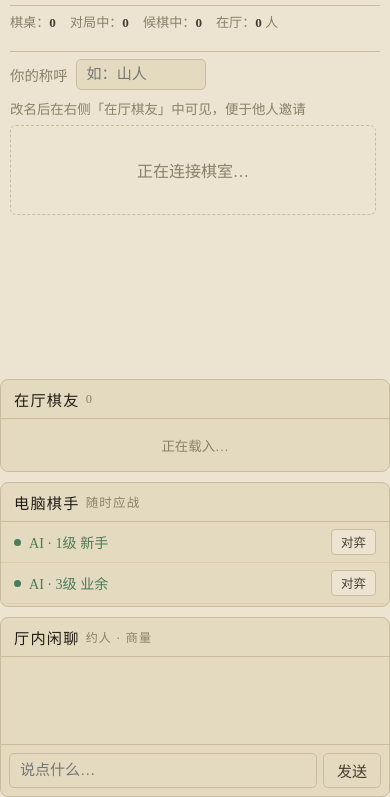
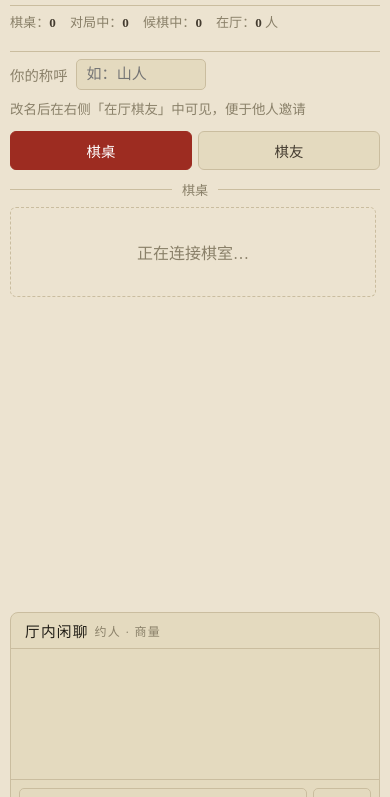
Before and after one commit to dchwen-cpu/xiangqi-net, a website: page xiangqi-net/public/lobby.html in a window 390 px wide. Shown: the part 47-844 px from the top of the page. Drawn offline with nearby package versions, Linux system fonts and the light colour scheme; no server answers.

Commit message:
Add files via upload

```diff
--- a/xiangqi-net/public/lobby.html
+++ b/xiangqi-net/public/lobby.html
@@ -12,15 +12,21 @@ body{background:var(--paper);color:var(--i2);font-family:var(--song);
   display:flex;flex-direction:column}
 .wrap{flex:1;min-height:0;width:100%;max-width:1120px;margin:0 auto;
   padding:0 14px 12px;display:flex;flex-direction:column}
-/* 主区吃掉头部之外的全部高度，无需 calc 猜测 */
-.main-grid{flex:1;min-height:0;display:flex;gap:16px;align-items:stretch}
+/* 主区上下两段：上段(棋桌+棋友) 占大头，下段(闲聊) 铺满宽、固定高度 */
+.main-grid{flex:1;min-height:0;display:flex;flex-direction:column;gap:10px}
+.main-top{flex:1;min-height:0;display:flex;gap:16px;align-items:stretch}
 .col-left{flex:1;min-width:0;display:flex;flex-direction:column;min-height:0}
 #tables{flex:1;min-height:0;overflow-y:auto;padding-right:4px}
 #tables::-webkit-scrollbar,.plist::-webkit-scrollbar,#lc-log::-webkit-scrollbar{width:7px}
 #tables::-webkit-scrollbar-thumb,.plist::-webkit-scrollbar-thumb,#lc-log::-webkit-scrollbar-thumb{
   background:var(--line);border-radius:4px}
-.col-right{width:280px;flex:0 0 280px;min-height:0;
+.col-right{width:260px;flex:0 0 260px;min-height:0;
   display:flex;flex-direction:column;gap:10px}
+.panel.people,.panel.ai{flex:1;max-height:none}
+
+/* 闲聊：独立一段，铺满全宽，固定高度，紧贴棋桌下方 */
+#lobby-chat{flex:0 0 190px;width:100%;
+  display:flex;flex-direction:column}
 /* 手机：三个标签轮流占满整屏，不再堆叠成长条 */
 .tabs{display:none;flex-shrink:0;gap:6px;padding:6px 0 8px}
 .tabs button{flex:1;padding:8px 0;font-size:.9rem;font-family:var(--song);
@@ -31,23 +37,24 @@ body{background:var(--paper);color:var(--i2);font-family:var(--song);
   padding:0 5px;font-size:.72rem;margin-left:4px}
 
 @media(max-width:720px){
-  .wrap{padding:0 10px 8px}
-  header{padding:9px 0 6px}
+  .wrap{padding:0 10px 8px;overflow-y:auto}
+  html,body{overflow:auto}
+  header{padding:9px 0 6px;flex-shrink:0}
   header .t{font-size:1.2rem}
   header .s{display:none}
-  #room-status{gap:10px;font-size:.76rem}
+  #room-status{gap:10px;font-size:.76rem;flex-shrink:0}
   .divider{display:none}
-  .tabs{display:flex}
-  .main-grid{flex-direction:column;gap:0}
-  .col-left,.col-right{width:100%;flex:1;min-height:0}
-  .panel.people,.panel.ai{max-height:none;flex:1}
-  /* 按标签显示 */
+  .tabs{display:flex;flex-shrink:0}
+  .main-grid{flex-direction:column;gap:8px;flex:none}
+  .main-top{flex-direction:column;flex:none;min-height:50vh}
+  .col-left,.col-right{width:100%}
+  .col-left{flex:1;min-height:40vh}
+  .col-right{flex:none}
+  .panel.people,.panel.ai{max-height:none;flex:1;min-height:150px}
+  /* 按标签显示：棋桌 / 棋友，闲聊始终显示在最下面（随页面滚动） */
   body.tb-tables .col-right{display:none}
   body.tb-people .col-left{display:none}
-  body.tb-people #lobby-chat{display:none}
-  body.tb-chat   .col-left{display:none}
-  body.tb-chat   .panel.people,body.tb-chat .panel.ai{display:none}
-  body.tb-chat   #lobby-chat{flex:1}
+  #lobby-chat{flex:0 0 220px;margin-top:4px}
   .trow{padding:8px 11px;margin-bottom:6px}
   .trow-main{gap:8px}
   .trow .nm{min-width:auto;font-size:.98rem}
@@ -148,11 +155,10 @@ button.go:disabled{opacity:.4;cursor:default}
 .ready-mark{font-size:.85rem;color:var(--jade)}
 .hint-txt{font-size:.84rem;color:var(--faint);flex:1}
 
-/* 大厅聊天 */
-#lobby-chat{background:var(--p2);border:1px solid var(--line);border-radius:8px;
-  overflow:hidden;display:flex;flex-direction:column;flex:1 1 auto;min-height:150px;margin:0}
-#lc-head{padding:8px 13px;border-bottom:1px solid var(--line);font-family:var(--kai);
-  font-size:.95rem;color:var(--ink);letter-spacing:.08em;display:flex;align-items:center;gap:6px;flex-shrink:0}
+/* 大厅聊天：布局尺寸(flex/width)在上面 .main-grid 区块统一定义，这里只管外观 */
+#lobby-chat{background:var(--p2);border:1px solid var(--line);border-radius:8px;overflow:hidden}
+#lc-head{padding:7px 14px;border-bottom:1px solid var(--line);font-family:var(--kai);
+  font-size:.92rem;color:var(--ink);letter-spacing:.08em;display:flex;align-items:center;gap:6px;flex-shrink:0}
 #lc-log{flex:1;min-height:0;overflow-y:auto;padding:9px 14px;font-size:.87rem;line-height:1.7}
 #lc-log .who{font-weight:bold;color:var(--seal)}
 #lc-log .sys{color:var(--faint);font-style:italic;font-size:.82rem}
@@ -181,8 +187,16 @@ button.go:disabled{opacity:.4;cursor:default}
   <span style="color:var(--faint);font-size:.84rem">改名后在右侧「在厅棋友」中可见，便于他人邀请</span>
 </div>
 
+<div class="tabs" id="tabs">
+  <button data-tb="tables" class="on">棋桌</button>
+  <button data-tb="people">棋友</button>
+</div>
+
+<div class="main-grid">
+<div class="main-top">
+<div class="col-left">
+<div class="divider"><div class="ln"></div><span>棋桌</span><div class="ln"></div></div>
 <div id="tables"><div class="empty-hint">正在连接棋室…</div></div>
-
 </div><!-- /col-left -->
 
 <aside class="col-right">
@@ -194,7 +208,10 @@ button.go:disabled{opacity:.4;cursor:default}
     <div class="panel-hd">电脑棋手 <span class="cnt">随时应战</span></div>
     <div class="plist" id="ai-list"></div>
   </div>
-<!-- 大厅聊天 -->
+</aside>
+</div><!-- /main-top -->
+
+<!-- 大厅聊天：铺满全宽，紧贴棋桌区下方 -->
 <div id="lobby-chat">
   <div id="lc-head">厅内闲聊 <span style="color:var(--faint);font-size:.75rem;font-family:var(--song)">约人 · 商量</span></div>
   <div id="lc-log"></div>
@@ -203,7 +220,6 @@ button.go:disabled{opacity:.4;cursor:default}
     <button class="sec" id="lc-send">发送</button>
   </div>
 </div>
-</aside>
 </div><!-- /main-grid -->
 </div>
 
```
